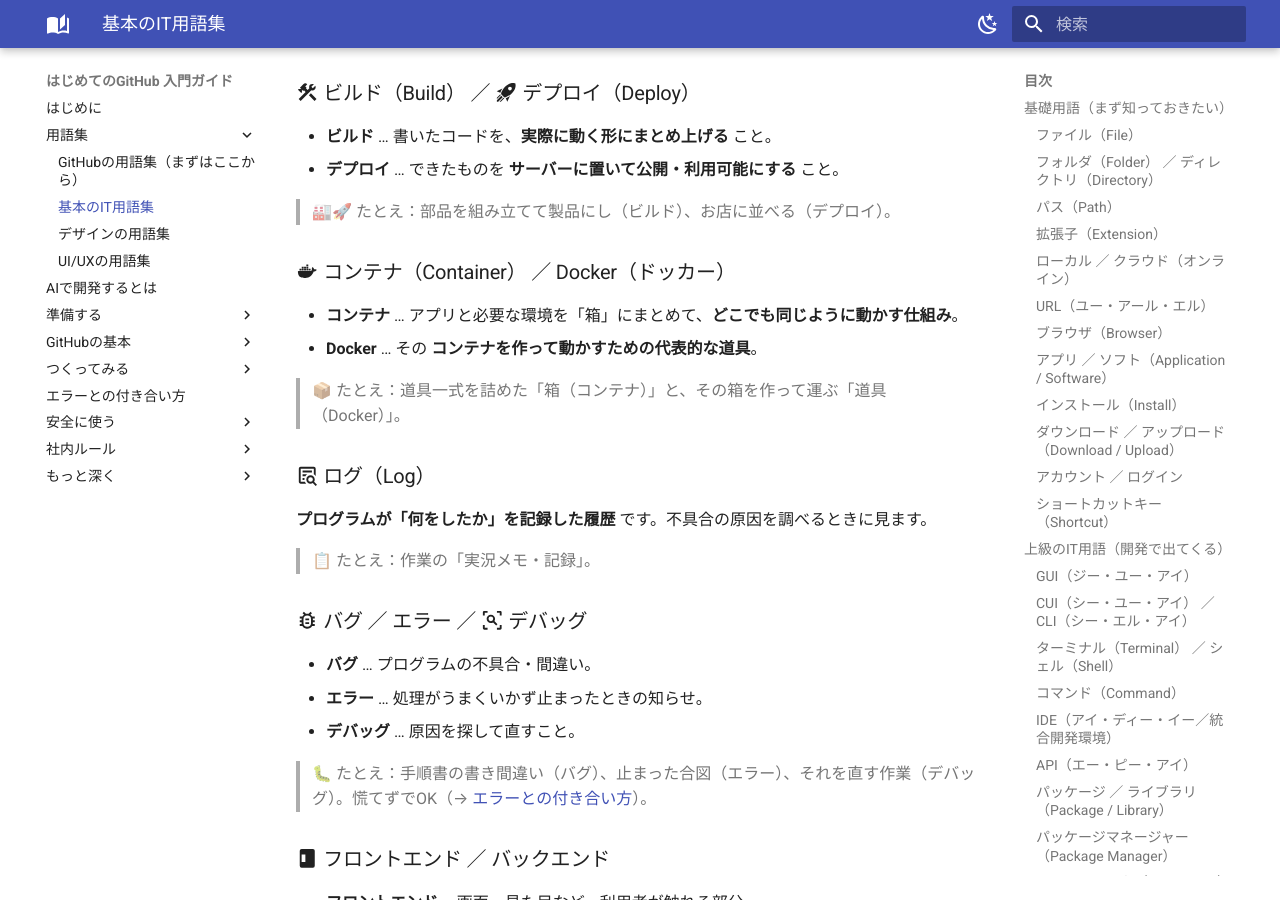
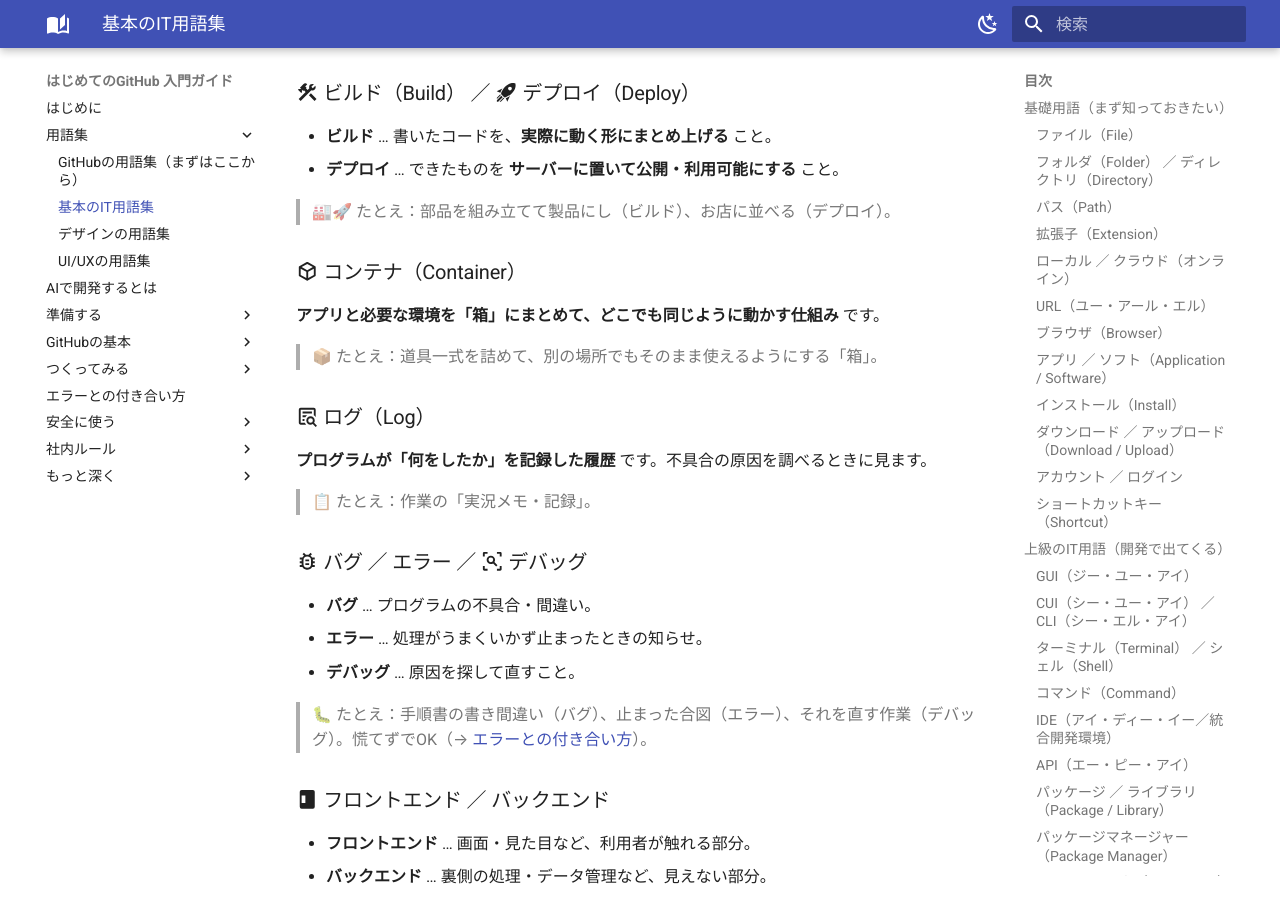
Before and after one commit to sup-kajiwara/github-guide, an MkDocs documentation site: the page built from docs/it-basics.md, in a window 1280 px wide and 900 px high, scrolled down 5392 px. Built offline with MkDocs 1.6.1 and Material for MkDocs 9.7.7, drawn with Linux system fonts in a browser that asks for light colours.

Commit message:
IT用語集: Dockerの記載を削除し、コンテナ単体の項目に変更
アイコンもDocker専用から箱(cube-outline)に変更

Co-Authored-By: Claude Opus 4.8 <noreply@anthropic.com>

```diff
--- a/docs/it-basics.md
+++ b/docs/it-basics.md
@@ -175,11 +175,10 @@ Git/GitHub特有の言葉は [GitHubの用語集](glossary.md) にまとめて
 
 > 🏭🚀 たとえ：部品を組み立てて製品にし（ビルド）、お店に並べる（デプロイ）。
 
-### :material-docker: コンテナ（Container） ／ Docker（ドッカー）
-- **コンテナ** … アプリと必要な環境を「箱」にまとめて、**どこでも同じように動かす仕組み**。
-- **Docker** … その **コンテナを作って動かすための代表的な道具**。
+### :material-cube-outline: コンテナ（Container）
+**アプリと必要な環境を「箱」にまとめて、どこでも同じように動かす仕組み** です。
 
-> 📦 たとえ：道具一式を詰めた「箱（コンテナ）」と、その箱を作って運ぶ「道具（Docker）」。
+> 📦 たとえ：道具一式を詰めて、別の場所でもそのまま使えるようにする「箱」。
 
 ### :material-text-box-search-outline: ログ（Log）
 **プログラムが「何をしたか」を記録した履歴** です。不具合の原因を調べるときに見ます。
```
